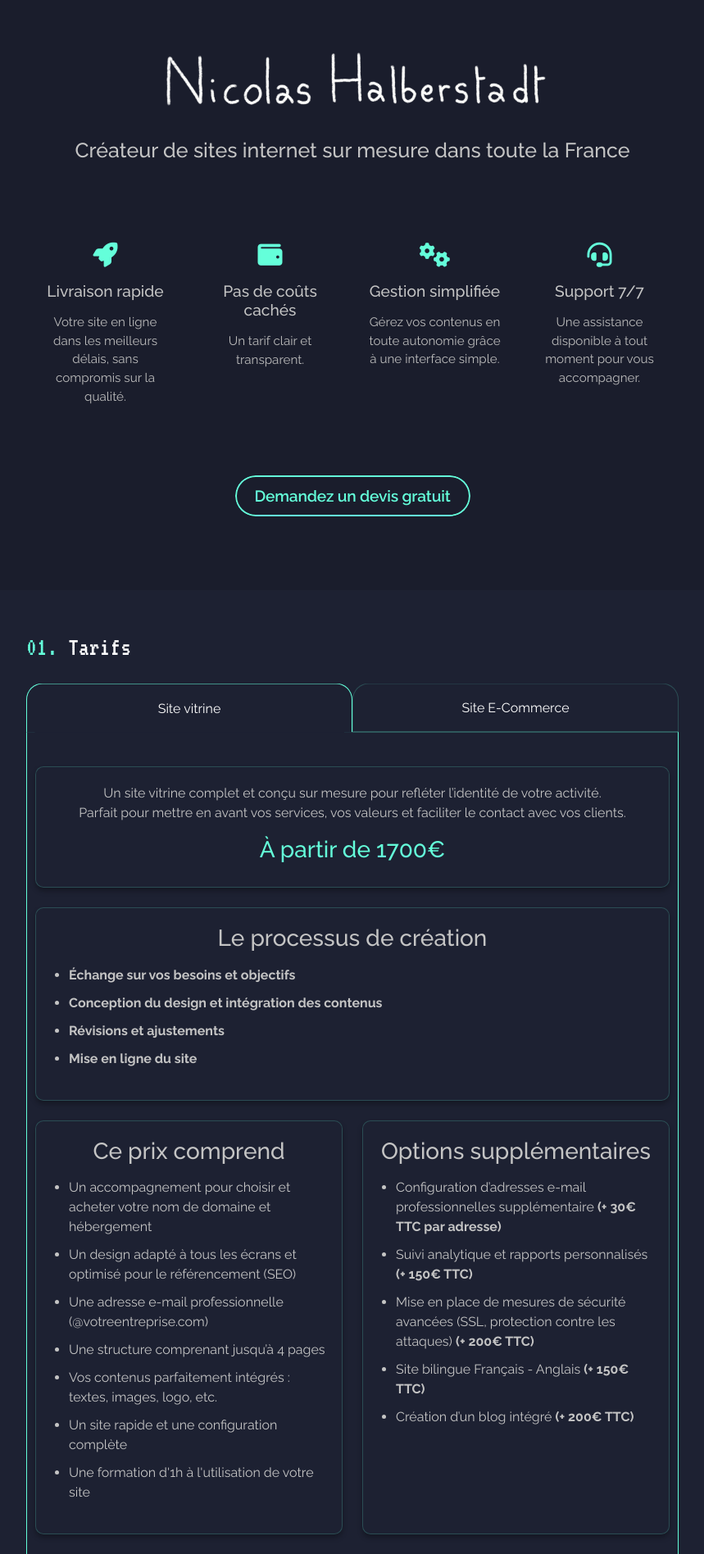
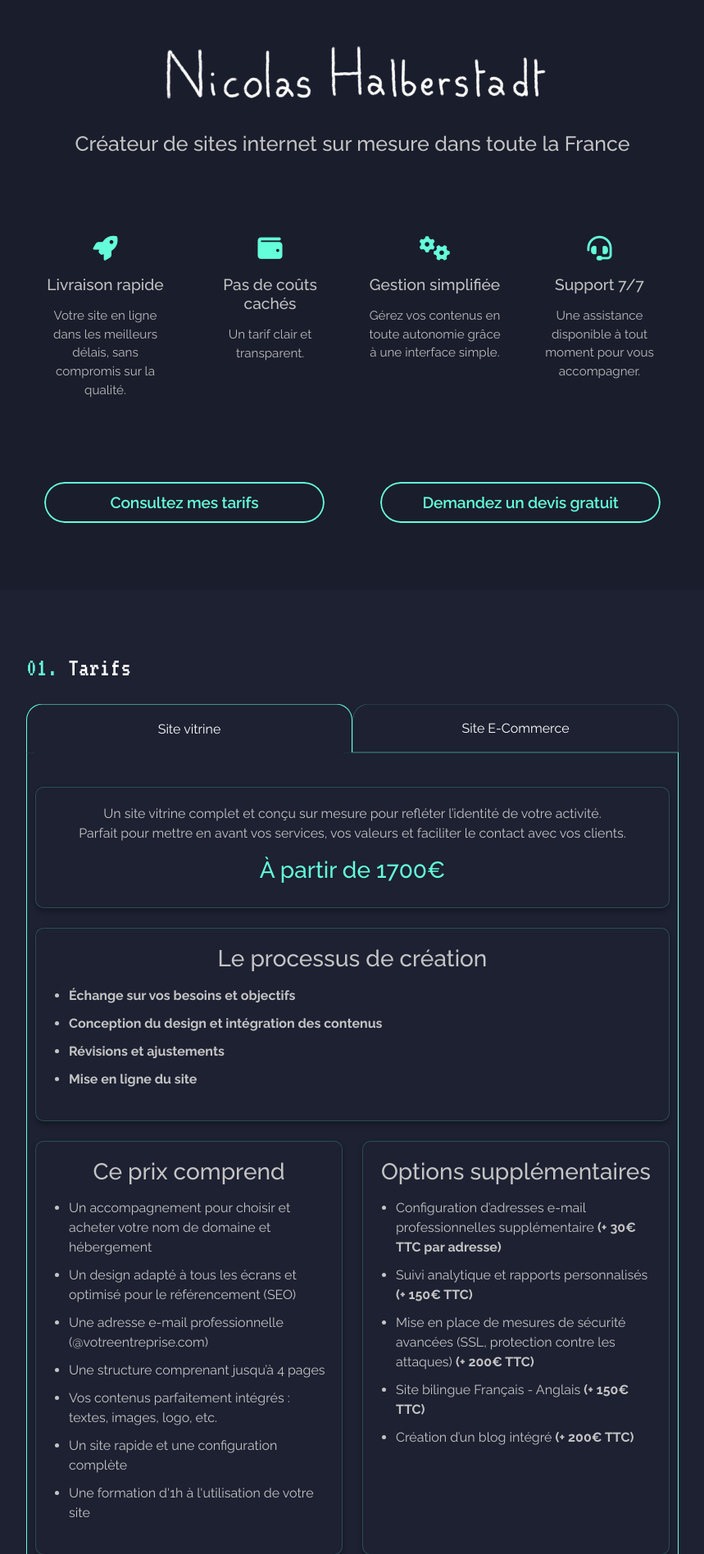
Before and after one commit to NicolasHalberstadt/Portfolio, a Symfony app: template templates/main/index.html.twig in a window 1280 px wide. Shown: the part 80-1976 px from the top of the page at 82% size, without its empty margins (210-1069 px from the left). Run offline with Twig, Linux system fonts and the light colour scheme; the template is opened without the code that fills it, so the values that code supplies are empty; form fields are guessed from the names that the template uses; style sheets or scripts are compiled from the project's sources; some libraries are stand-ins or nearby versions; some web fonts are replaced.

Commit message:
add see prices button

```diff
--- a/assets/js/script.js
+++ b/assets/js/script.js
@@ -102,7 +102,7 @@
 
                 gsap.to(this.DOM.flair, {
                     scale: 1,
-                    duration: 0.4,
+                    duration: 0.6,
                     ease: "power2.out"
                 });
             });
--- a/assets/styles/app.scss
+++ b/assets/styles/app.scss
@@ -42,6 +42,9 @@
     }
     @media screen and (max-width: 768px) {
         padding: 60px 0;
+    }
+    .container {
+        margin-top: 25px;
     }
 }
 //\\ !Generic classes! //\\
@@ -293,6 +296,7 @@
             }
         }
         #head {
+            margin-top: 0;
             background-color: $darkerBlue;
             width: 100%;
             min-height: 100vh;
--- a/templates/main/index.html.twig
+++ b/templates/main/index.html.twig
@@ -69,8 +69,12 @@
 					<p>Une assistance disponible à tout moment pour vous accompagner.</p>
 				</div>
 			</div>
-			<div>
-				<a href="#contact" class="button button--stroke vt232 contact-button mt-5" data-block="button">
+			<div class="row mt-5 justify-content-around">
+				<a href="#tarifs" class="col-11 col-md-5 button button--stroke vt232 contact-button mt-3" data-block="button">
+					<span class="button__flair"></span>
+					<span class="button__label">Consultez mes tarifs</span>
+				</a>
+				<a href="#contact" class="col-11 col-md-5 button button--stroke vt232 contact-button mt-3" data-block="button">
 					<span class="button__flair"></span>
 					<span class="button__label">Demandez un devis gratuit</span>
 				</a>
```
